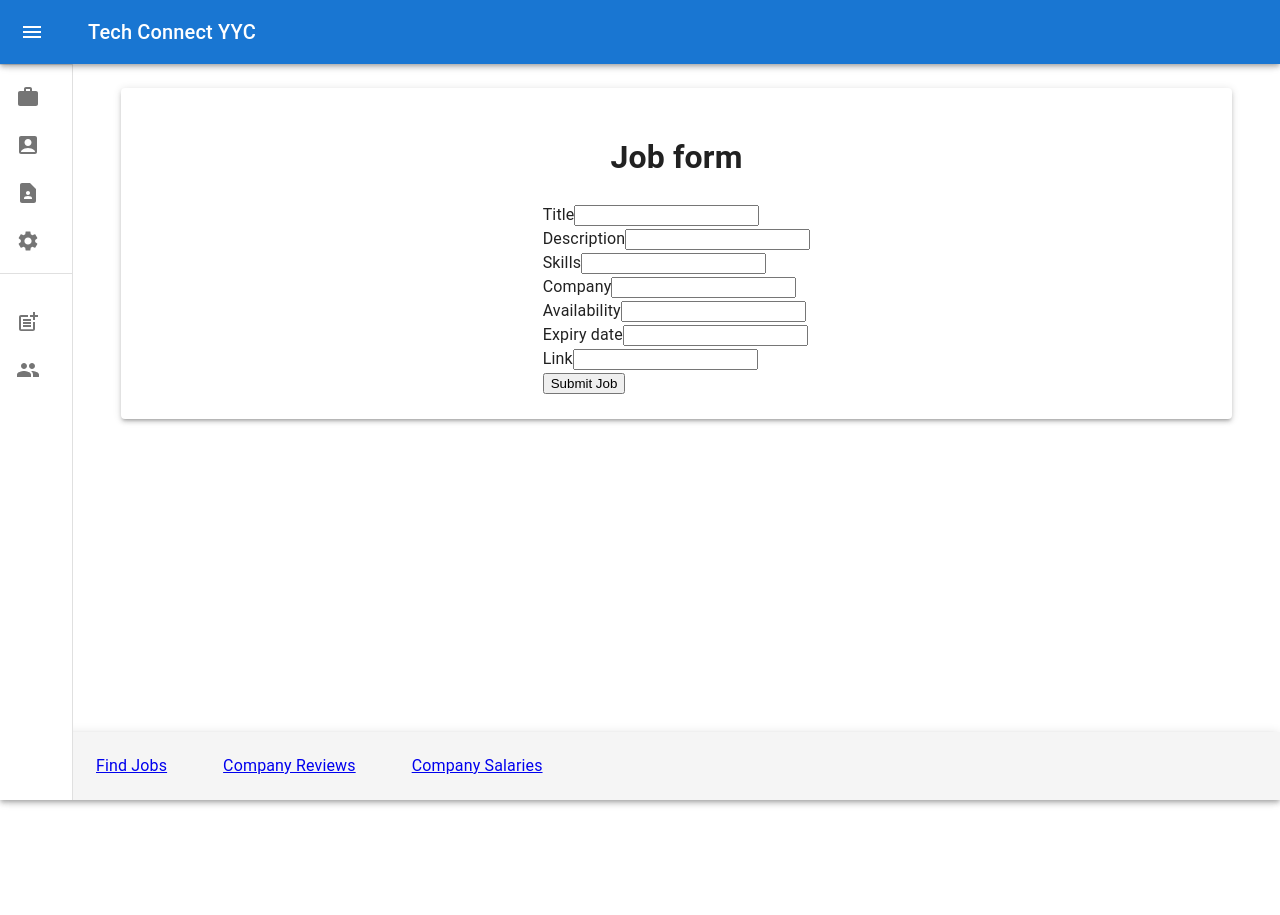
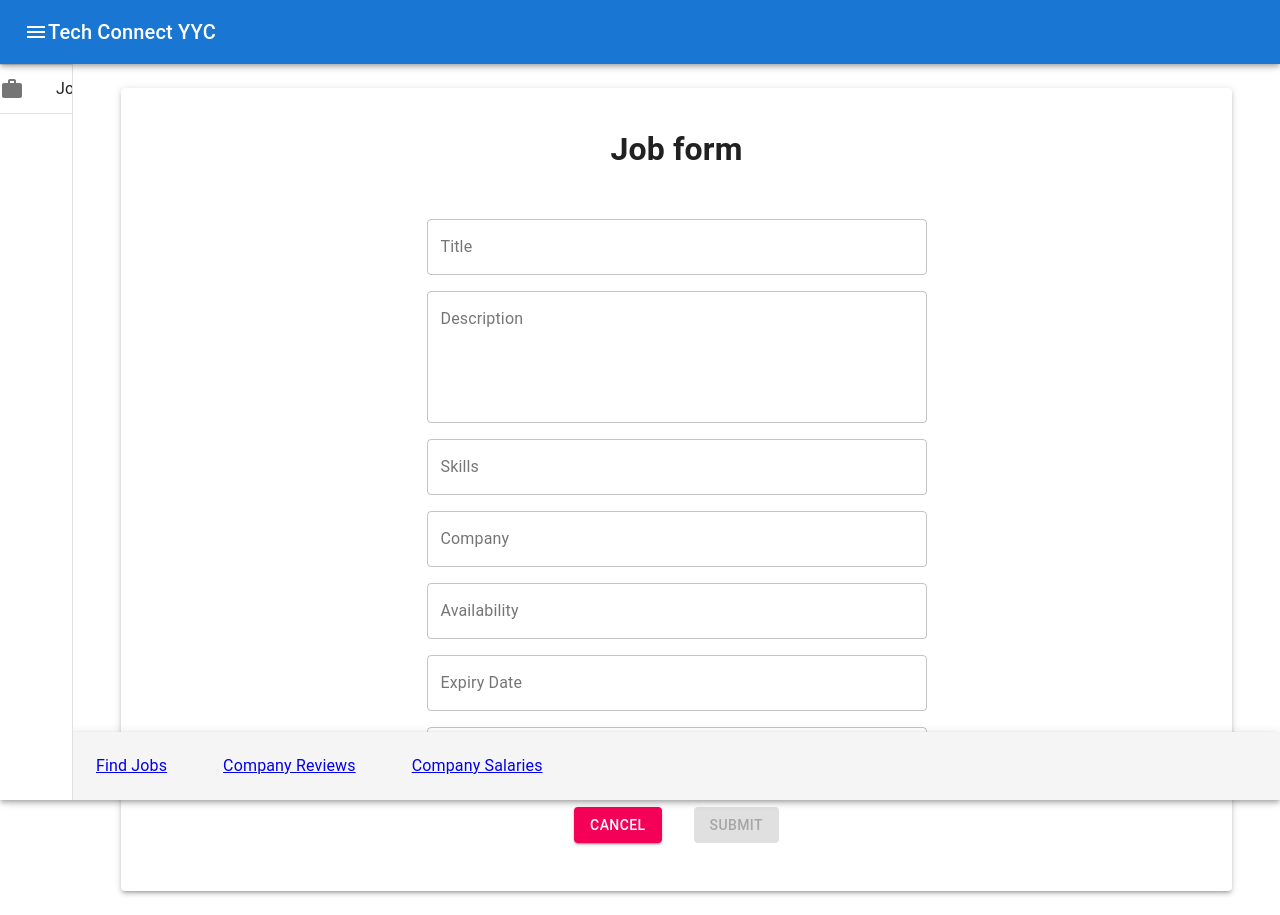
Before and after one commit to kwj280/cohort7_project2, a React (Create React App) app: page /post_jobs in a window 1280 px wide. Before the commit the page ends 800 px from the top, so only its background shows below. Built offline with nearby package versions, Linux system fonts and the light colour scheme.

Commit message:
Updated Job Form with material UI and added features such a button disable and reset

```diff
--- a/package.json
+++ b/package.json
@@ -21,6 +21,7 @@
     "nodemon": "^2.0.15",
     "react": "^17.0.2",
     "react-dom": "^17.0.2",
+    "react-hook-form": "^7.20.4",
     "react-router-dom": "^6.0.2",
     "react-scripts": "4.0.3",
     "web-vitals": "^1.0.1"
--- a/src/components/JobForm.js
+++ b/src/components/JobForm.js
@@ -1,78 +1,210 @@
-import { TitleOutlined } from '@mui/icons-material'
+import { makeStyles} from '@material-ui/core';
+import TextField from '@material-ui/core/TextField';
+import Button from '@material-ui/core/Button';
 import axios from 'axios'
 import {useState} from 'react'
+//import {useForm, Controller} from "react-hook-form"
 
-const JobForm = () => {
-  //Declaring use state variables for every field in the table
-  const [Title, setTitle] = useState("")
-  const [Description, setDescription] = useState("")
-  const [Skills, setSkills] = useState("")
-  const [Company, setCompany] = useState("")
+// Style Function
+
+const useStyles = makeStyles(theme => ({
+  root: {
+    display: 'flex',
+    flexDirection: 'column',
+    justifyContent: 'center',
+    alignItems: 'center',
+    padding: theme.spacing(2),
+
+    '& .MuiTextField-root': {
+      margin: theme.spacing(1),
+      width: '500px',
+    },
+    '& .MuiButtonBase-root': {
+      margin: theme.spacing(2),
+    },
+  },
+}));
+
+
+const JobForm2 = ({handleClose}) => {
+  const classes = useStyles();
+
+//  Declaring use state variables for Title textbox
+  const [Title, setTitle] = useState("");
+  const [TitleTouched, setTitleTouched] = useState(false);
+  const TitleisValid = Title.trim() !== "";
+  const TitleInputisInvalid = !TitleisValid && TitleTouched;
+
+// Declaring use state variables for Description textbox
+  const [Description, setDescription] = useState("");
+  const [DescriptionTouched, setDescriptionTouched] = useState(false);
+  const DescriptionisValid = Description.trim() !=="";
+  const DescriptionInputisInvalid = !DescriptionisValid && DescriptionTouched;
+
+// Declaring use state variables Skills textbox
+  const [Skills, setSkills] = useState("");
+  const [SkillsTouched, setSkillsTouched] = useState(false);
+  const SkillsisValid = Skills.trim() !=="";
+  const SkillsInputisInvalid = !SkillsisValid && SkillsTouched;
+
+// Declaring use state variable for Company textbox
+  const [Company, setCompany] = useState("");
+  const [CompanyTouched, setCompanyTouched] = useState(false);
+  const CompanyisValid = Company.trim() !=="";
+  const CompanyInputisInvalid = !CompanyisValid && CompanyTouched;
+
+// Declaring use state variable for Availability textbox
   const [Availability, setAvailability] = useState("")
+  const [AvailabilityTouched, setAvailabilityTouched] = useState(false)
+  const AvailabilityisValid = Availability.trim() !=="";
+  const AvailabilityisInvalid = !AvailabilityisValid && AvailabilityTouched;
+
+// Declaring use state variable for ExpiryDate Textbox
   const [ExpiryDate, setExpiryDate] = useState("")
-  const [link, setlink] = useState("")
+  const [ExpiryDateTouched, setExpiryDateTouched] = useState(false)
+  const ExpiryDateisValid = ExpiryDate.trim() !=="";
+  const ExpiryDateisInvalid = !ExpiryDateisValid && ExpiryDateTouched;
+
+// Declaring use state variables for Link Textbox
+  const [Link, setlink] = useState("");
+  const [LinkisTouched, setlinkTouched] = useState(false);
+  const LinkisValid = Link.trim() !=="";
+  const LinkisInvalid = !LinkisValid && LinkisTouched;
+
+
+
+   // Function to perform when text box is selected
+   const onBlur = (event, setter) => {
+    setter(true);
+    }
 
   // Function to perform when text box is used
   const onInputUpdate = (event, setter)=> {
     let updatedValue = event.target.value
     setter(updatedValue)
   }
+ // Function to reset form after clicking submit
+ const reset = () => {
+      // Reset Title
+      setTitle("");
+      setTitleTouched(false);
+      // Reset Description
+      setDescription("");
+      setDescriptionTouched(false);
+      //Reset Skills
+      setSkills("");
+      setSkillsTouched(false);
+      //Reset Company
+      setCompany("");
+      setCompanyTouched(false);
+      //Reset Availability
+      setAvailability("");
+      setAvailabilityTouched(false);
+      //Reset Expiry Date
+      setExpiryDate("");
+      setExpiryDateTouched(false);
+      //Reset Link
+      setlink("");
+      setlinkTouched(false);
+ }
+
+ // Check to see the form has all the required fields before submitting
+  let formIsValid = false
+  if (TitleisValid && DescriptionisValid && SkillsisValid && CompanyisValid && AvailabilityisValid && ExpiryDateisValid && LinkisValid ) {
+    formIsValid = true
+ }
+
+  console.log(formIsValid)
 
   // Post data to the following endpoint '/job/submit' using axios instead of fetch
-    const SubmitData = (event) => {
-    event.preventDefault()
-    axios.post('/job/submit', {
-      Title, Description, Skills, Company, Availability, ExpiryDate, link
-    }).then(function(response) {
-      console.log(response.data);
-    })
-  }
+    const handleSubmit = (e) => {
+    e.preventDefault();
+    console.log(Title, Description, Link, Company, Availability, ExpiryDate)
+
+    // axios.post('/job/submit', {
+    // Description, Title, ExpiryDate, Link, Company, Availability, Skills
+    // }).then(function(response) {
+    // console.log(response.data);
+    //  });
+      reset()
+    };
 
   return (
+  <>
+    <form className={classes.root} onSubmit={handleSubmit}>
+        <TextField
+          label="Title"
+          variant="outlined"
+          value={Title}
+          onBlur = {(event) => onBlur(event, setTitleTouched)}
+          onChange={(event) => onInputUpdate(event,setTitle)}
+          helperText={TitleInputisInvalid ? "Enter Title": null}
+        />
+        <TextField
+          label="Description"
+          variant="outlined"
+          value={Description}
+          multiline
+          rows = {5}
+          Maxrows = {10}
+          onBlur = {(event) => onBlur(event, setDescriptionTouched)}
+          onChange ={(event) => onInputUpdate(event,setDescription)}
+          helperText={DescriptionInputisInvalid ? "Enter Description" : null}
+        />
+        <TextField
+          label="Skills"
+          variant="outlined"
+          value={Skills}
+          onBlur = {(event) => onBlur(event, setSkillsTouched)}
+          onChange={(event) => onInputUpdate(event,setSkills)}
+          helperText={SkillsInputisInvalid ? "Enter Skills" : null}
+        />
+        <TextField
+          label="Company"
+          variant="outlined"
+          value={Company}
+          onBlur = {(event) => onBlur(event, setCompanyTouched)}
+          onChange={(event) => onInputUpdate(event,setCompany)}
+          helperText={CompanyInputisInvalid ? "Enter Company" : null}
+        />
+        <TextField
+          label="Availability"
+          variant="outlined"
+          value={Availability}
+          onBlur = {(event) => onBlur(event, setAvailabilityTouched)}
+          onChange={(event) => onInputUpdate(event, setAvailability)}
+          helperText={AvailabilityisInvalid ? "Enter Availability" : null}
+        />
+        <TextField
+          label="Expiry Date"
+          variant="outlined"
+          value={ExpiryDate}
+          onBlur = {(event) => onBlur(event, setExpiryDateTouched)}
+          onChange={(event) => onInputUpdate(event,setExpiryDate)}
+          helperText={ExpiryDateisInvalid ? "Enter Expiry Date" : null}
+        />
+        <TextField
+          label="Link"
+          variant="outlined"
+          value={Link}
+          onBlur = {(event) => onBlur(event, setlinkTouched)}
+          onChange={(event) => onInputUpdate(event,setlink)}
+          helperText={LinkisInvalid ? "Enter Link" : null}
+        />
         <div>
-    <div>
-      <label>Title
-      <input value={Title} onChange={(event) => onInputUpdate(event,setTitle)}/>
-      </label>
+    <Button variant="contained" color='secondary'>
+      Cancel
+    </Button>
+    <Button onClick={handleSubmit} type="Submit" variant="contained" color="primary" disabled={!formIsValid}>
+      Submit
+    </Button>
     </div>
-    <div>
-      <label>Description
-      <input value={Description} onChange={(event) => onInputUpdate(event,setDescription)}/>
-      </label>
-    </div>
-    <div>
-      <label>Skills
-        <input value={Skills} onChange={(event) => onInputUpdate(event,setSkills)}/>
-      </label>
-    </div>
-    <div>
-      <label>Company
-      <input value={Company} onChange={(event) => onInputUpdate(event,setCompany)}/>
-      </label>
-    </div>
-    <div>
-      <label>Availability
-        <input value={Availability} onChange={(event) => onInputUpdate(event, setAvailability)}/>
-      </label>
-    </div>
-    <div>
-      <label>Expiry date
-      <input value={ExpiryDate} onChange={(event) => onInputUpdate(event, setExpiryDate)}/>
-      </label>
-    </div>
-    <div>
-      <label>Link
-      <input value={link} onChange={(event) => onInputUpdate(event, setlink)}/>
-      </label>
-    </div>
-    <div>
-    <button onClick={SubmitData}>Submit Job</button>
-    </div>
-  </div>
-  )
-}
+    </form>
+ </>
+
+  );
+      };
 
 
 
-
-export default JobForm
+export default JobForm2
--- a/src/pages/PostJobPage.js
+++ b/src/pages/PostJobPage.js
@@ -5,10 +5,12 @@ import JobForm from '../components/JobForm'
 
 const useStyles = makeStyles((theme) => ({
   content: {
-    padding: theme.spacing(3),
+    padding: theme.spacing(2),
   },
 
 }));
+
+
 
 export default function PostJobPage() {
   const classes = useStyles();
```
Also changed, not shown: src/components/test.js (added), 1 other file (tests, documents, lock files or other folders). Lines whose indentation alone changed are shown as unchanged.
